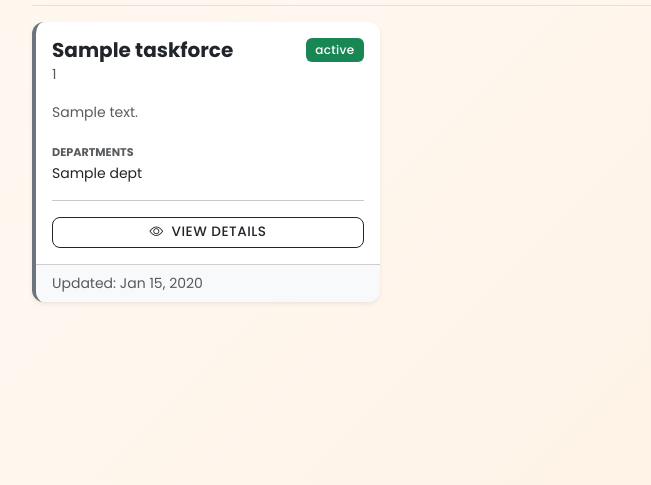
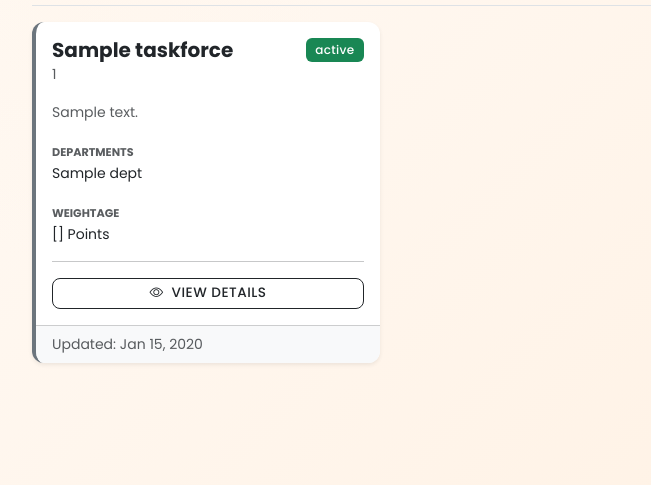
Before and after one commit to Junaed29/TFMS-CodeForce, a Django app: template templates/dashboard/lecturer/portfolio.html in a window 1280 px wide. Shown: the part 159-644 px from the top of the page, without its empty margins (62-713 px from the left). Run offline with Django 4.2, Linux system fonts and the light colour scheme; the template is opened without the code that fills it: most values are stand-ins (such as "Sample title", 1, 10 or a date in 2020).

Commit message:
feat: Add weightage display for task forces in portfolio and detail views

```diff
--- a/templates/dashboard/lecturer/portfolio.html
+++ b/templates/dashboard/lecturer/portfolio.html
@@ -38,6 +38,11 @@
                         </div>
                     </div>
 
+                    <div class="mb-2">
+                        <small class="text-uppercase text-muted fw-bold" style="font-size: 0.7rem;">Weightage</small>
+                        <div class="text-dark small">{{ tf.weightage }} Points</div>
+                    </div>
+
                     <hr>
 
                     <div class="d-grid gap-2">
--- a/templates/dashboard/lecturer/taskforce_detail.html
+++ b/templates/dashboard/lecturer/taskforce_detail.html
@@ -32,6 +32,11 @@
                             <span class="text-muted">No departments listed.</span>
                             {% endfor %}
                         </div>
+                    </div>
+
+                    <div class="mt-4">
+                        <h6 class="text-uppercase small text-muted fw-bold">Weightage</h6>
+                        <div class="text-dark small">{{ taskforce.weightage }} Points</div>
                     </div>
 
                     <div class="row mt-4">
```
